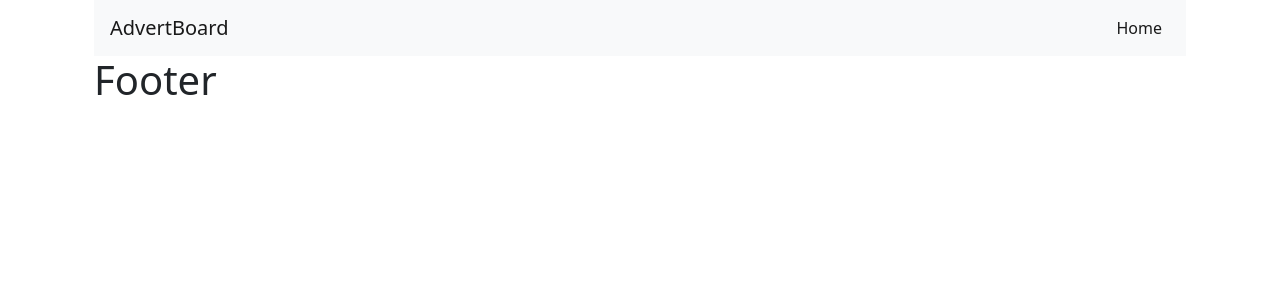
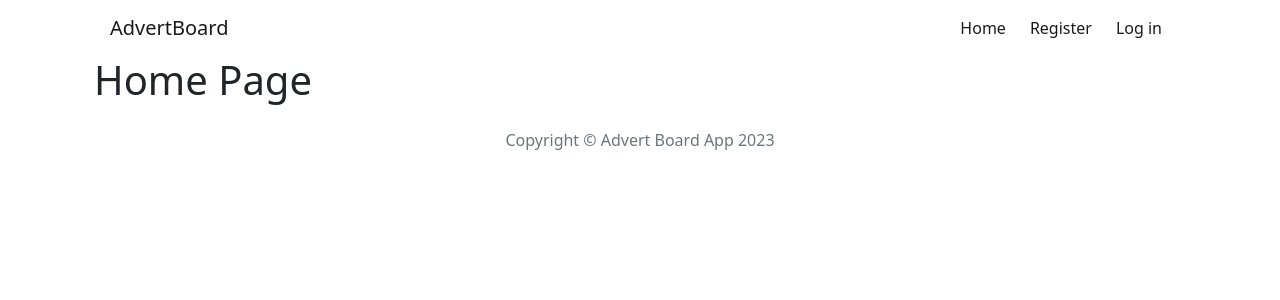
Before and after one commit to ewaolczak/advert-board-fullstack-app, a React (Create React App) app in the folder client/: page / in a window 1280 px wide. Shown: the top 300 px of the page. Built offline with nearby package versions, Linux system fonts and the light colour scheme.

Commit message:
Modify NavBar and Footer, remove unnecessaty comments

```diff
--- a/client/src/App.js
+++ b/client/src/App.js
@@ -10,13 +10,10 @@ import { Route, Routes } from 'react-router-dom';
 const App = () => {
   return (
     <Container>
-      <Header>
-        <Container>
-          <Routes>
-            <Route path='/' element={<Home/>} />
-          </Routes>
-        </Container>
-      </Header>
+      <Header></Header>
+      <Routes>
+        <Route path='/' element={<Home />} />
+      </Routes>
       <Footer></Footer>
     </Container>
   );
--- a/client/src/components/views/Footer/Footer.js
+++ b/client/src/components/views/Footer/Footer.js
@@ -1,11 +1,15 @@
 import React from 'react';
-import { Container } from 'react-bootstrap';
+import { Container, Card } from 'react-bootstrap';
 
 const Footer = () => {
   return (
     <>
       <Container>
-        <h1>Footer</h1>
+      <Card style={{ border: 'none' }}>
+      <Card.Body className='align-self-center text-muted'>
+        Copyright &copy; Advert Board App 2023
+      </Card.Body>
+    </Card>
       </Container>
     </>
   );
--- a/client/src/components/views/NavBar/NavBar.js
+++ b/client/src/components/views/NavBar/NavBar.js
@@ -5,12 +5,18 @@ import { Container, Nav, Navbar } from 'react-bootstrap';
 const NavBar = () => {
   return (
     <>
-      <Navbar bg='light' expand='lg'>
+      <Navbar expand='lg'>
         <Container>
           <Navbar.Brand className='ms-1'>AdvertBoard</Navbar.Brand>
-          <Nav className='justify-content-end me-1'>
+          <Nav className='justify-content-end me-1 d-flex flex-row'>
             <Nav.Link as={NavLink} to='/'>
               Home
+            </Nav.Link>
+            <Nav.Link className="ms-2" as={NavLink} to='/'>
+              Register
+            </Nav.Link>
+            <Nav.Link className="ms-2" as={NavLink} to='/'>
+              Log in
             </Nav.Link>
           </Nav>
         </Container>
```
Also changed, not shown: 1 other file (tests, documents, lock files or other folders).
